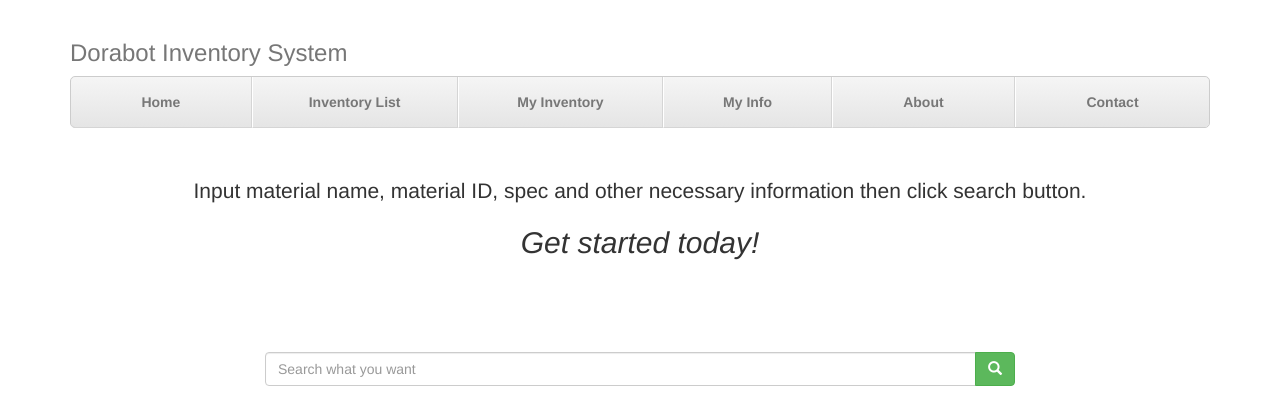
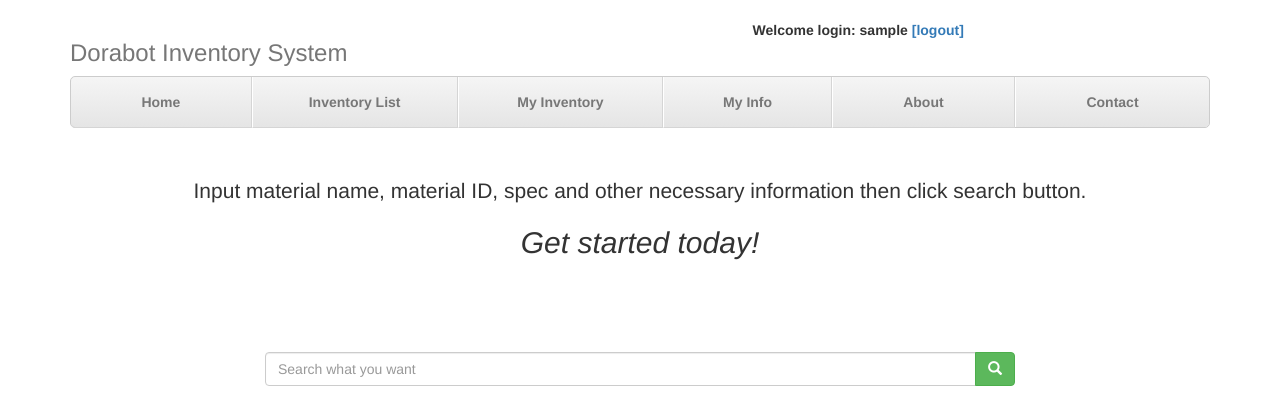
Before and after one commit to Robin-Z/InventorySystem, a Django app: page /inventory_module/home/ in a window 1280 px wide. Shown: the top 420 px of the page. Run offline with Django 3.2, Linux system fonts and the light colour scheme; the visitor is signed in with stand-in values (Sample User, id 1); parts of the project's set-up code (start-up, migrations or seed data) failed here and were passed over; some libraries are stand-ins or nearby versions.

Commit message:
Add logout link

```diff
--- a/inventory_module/templates/inventory_module/inventory/navbar.html
+++ b/inventory_module/templates/inventory_module/inventory/navbar.html
@@ -1,5 +1,18 @@
 <div class="masthead">
-    <h3 class="text-muted">Dorabot Inventory System</h3>
+    <div class="row">
+        <div class="col-lg-4">
+            <h3 class="text-muted">Dorabot Inventory System</h3>
+
+        </div>
+
+        <div class="col-lg-6">
+            {% url 'logout' as logout_url %}
+            <label class=" col-lg-6 col-md-6 col-md-offset-6 col-lg-offset-6">Welcome login: {{ request.user }} <a
+                    href="{{ logout_url }}">[logout]</a> </label>
+
+        </div>
+    </div>
+
     <nav>
         <ul class="nav nav-justified">
             {% url 'home_page' as home_page_url %}
@@ -18,4 +31,6 @@
             <li><a href="#">Contact</a></li>
         </ul>
     </nav>
+
+
 </div>
```
